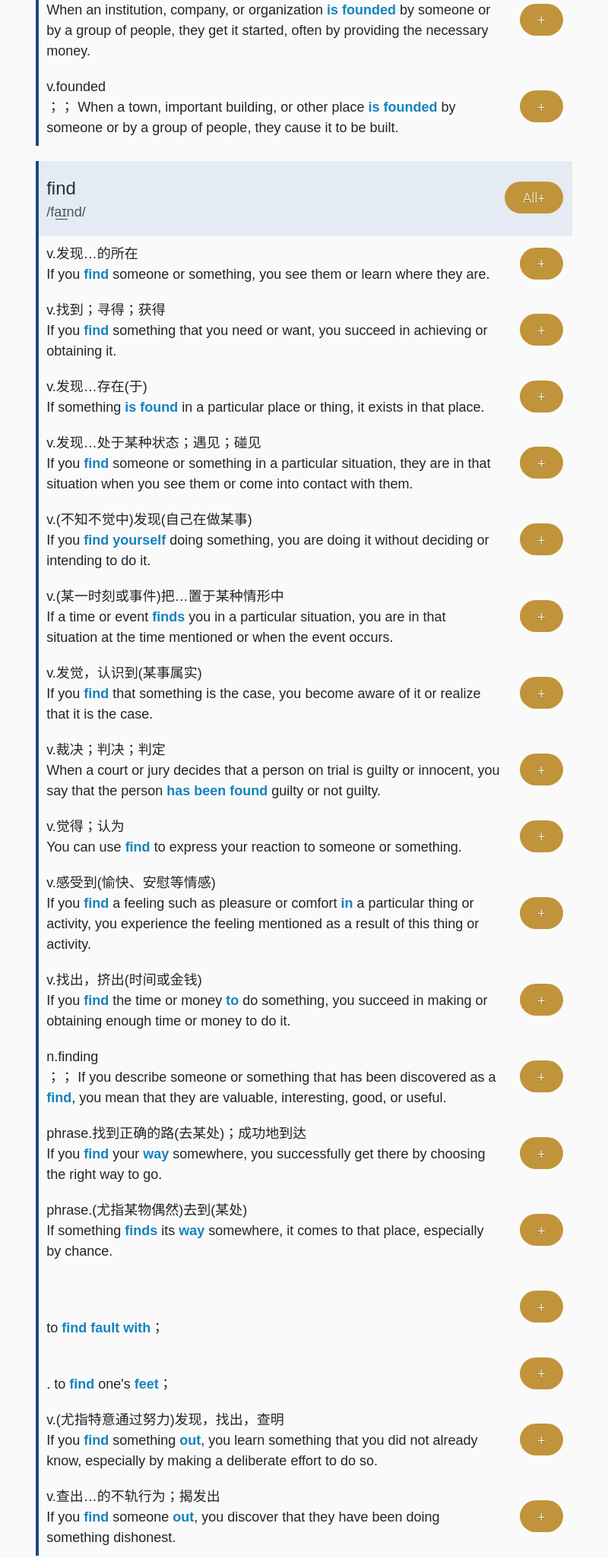
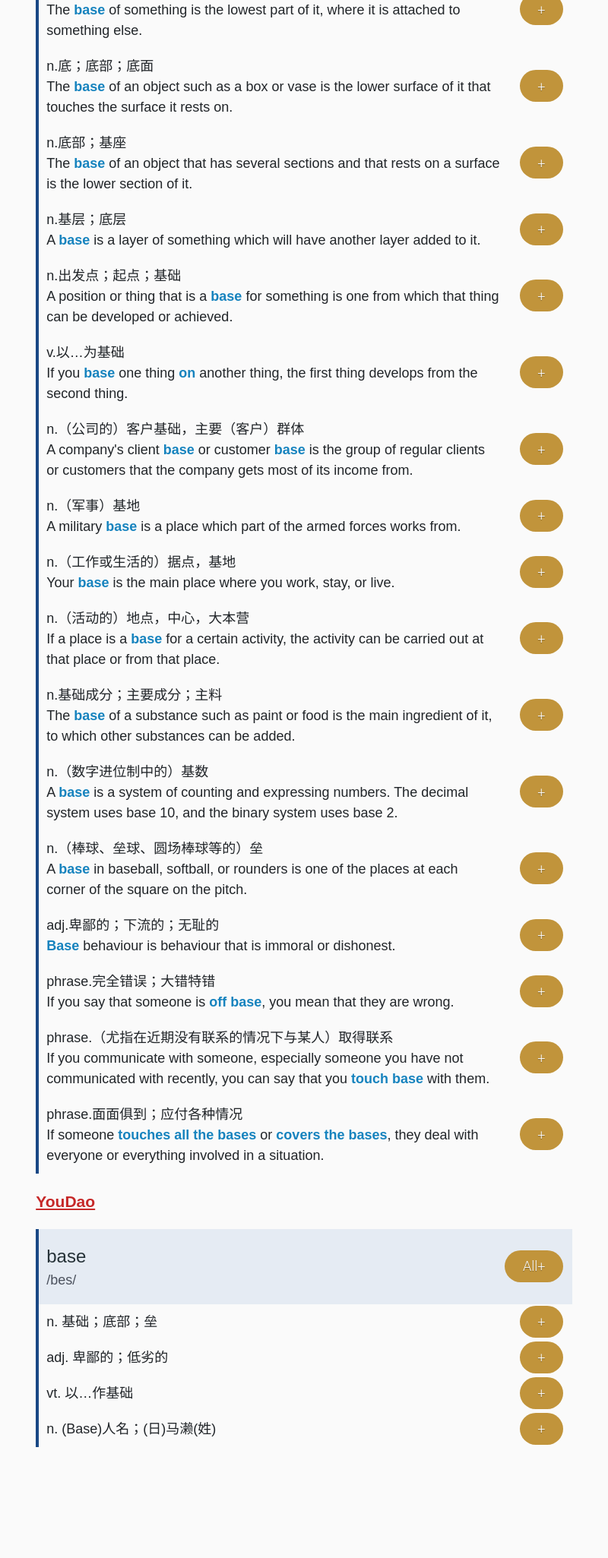
Before and after one commit to Kunkgg/dict_helper, an Electron app: page index.html in a window 800 px wide. Shown: the part 284-2335 px from the top of the page at 76% size. After the commit the page ends 2209 px from the top, so only its background shows below. Drawn offline with Linux system fonts and the light colour scheme.

```diff
--- a/index.html
+++ b/index.html
@@ -18,8 +18,8 @@
         <div class="word-header-line">
             <div class="expr-reading">
                 <ul>
-                    <li class="expr">found</li>
-                    <li class="reading">/fa͟ʊnd/</li>
+                    <li class="expr">base</li>
+                    <li class="reading">/be͟ɪs/</li>
                 </ul>
             </div>
             <div class="link-all">
@@ -29,124 +29,92 @@
         <div class="gloss-list">
 
             <div class="gloss-one">
-                <p class="gloss"><br> <b>Found</b> is the past tense and past participle of <b>find</b> . </p>
+                <p class="gloss">n.基础；根基；底部<br> The <b>base</b> of something is its lowest edge or part. </p>
                 <p class="link-one"><a href="#">+</a></p>
             </div>
 
             <div class="gloss-one">
-                <p class="gloss">v.建立；成立；创立<br> When an institution, company, or organization <b>is founded</b> by someone or by a group of people, they get it started, often by providing the necessary money. </p>
+                <p class="gloss">n.基部；相连处；连接处<br> The <b>base</b> of something is the lowest part of it, where it is attached to something else. </p>
                 <p class="link-one"><a href="#">+</a></p>
             </div>
 
             <div class="gloss-one">
-                <p class="gloss">v.founded<br><b class="text_blue"></b>；<b class="text_blue"></b>； When a town, important building, or other place <b>is founded</b> by someone or by a group of people, they cause it to be built. </p>
-                <p class="link-one"><a href="#">+</a></p>
-            </div>
-
-        </div>
-    </div>
-
-        <div class="word">
-        <div class="word-header-line">
-            <div class="expr-reading">
-                <ul>
-                    <li class="expr">find</li>
-                    <li class="reading">/fa͟ɪnd/</li>
-                </ul>
-            </div>
-            <div class="link-all">
-                <a href="#">All+</a>
-            </div>
-        </div>
-        <div class="gloss-list">
-
-            <div class="gloss-one">
-                <p class="gloss">v.发现…的所在<br> If you <b>find</b> someone or something, you see them or learn where they are. </p>
+                <p class="gloss">n.底；底部；底面<br> The <b>base</b> of an object such as a box or vase is the lower surface of it that touches the surface it rests on. </p>
                 <p class="link-one"><a href="#">+</a></p>
             </div>
 
             <div class="gloss-one">
-                <p class="gloss">v.找到；寻得；获得<br> If you <b>find</b> something that you need or want, you succeed in achieving or obtaining it. </p>
+                <p class="gloss">n.底部；基座<br> The <b>base</b> of an object that has several sections and that rests on a surface is the lower section of it. </p>
                 <p class="link-one"><a href="#">+</a></p>
             </div>
 
             <div class="gloss-one">
-                <p class="gloss">v.发现…存在(于)<br> If something <b>is found</b> in a particular place or thing, it exists in that place. </p>
+                <p class="gloss">n.基层；底层<br> A <b>base</b> is a layer of something which will have another layer added to it. </p>
                 <p class="link-one"><a href="#">+</a></p>
             </div>
 
             <div class="gloss-one">
-                <p class="gloss">v.发现…处于某种状态；遇见；碰见<br> If you <b>find</b> someone or something in a particular situation, they are in that situation when you see them or come into contact with them. </p>
+                <p class="gloss">n.出发点；起点；基础<br> A position or thing that is a <b>base</b> for something is one from which that thing can be developed or achieved. </p>
                 <p class="link-one"><a href="#">+</a></p>
             </div>
 
             <div class="gloss-one">
-                <p class="gloss">v.(不知不觉中)发现(自己在做某事)<br> If you <b>find</b> <b>yourself</b> doing something, you are doing it without deciding or intending to do it. </p>
+                <p class="gloss">v.以…为基础<br> If you <b>base</b> one thing <b>on</b> another thing, the first thing develops from the second thing. </p>
                 <p class="link-one"><a href="#">+</a></p>
             </div>
 
             <div class="gloss-one">
-                <p class="gloss">v.(某一时刻或事件)把…置于某种情形中<br> If a time or event <b>finds</b> you in a particular situation, you are in that situation at the time mentioned or when the event occurs. </p>
+                <p class="gloss">n.（公司的）客户基础，主要（客户）群体<br> A company's client <b>base</b> or customer <b>base</b> is the group of regular clients or customers that the company gets most of its income from. </p>
                 <p class="link-one"><a href="#">+</a></p>
             </div>
 
             <div class="gloss-one">
-                <p class="gloss">v.发觉，认识到(某事属实)<br> If you <b>find</b> that something is the case, you become aware of it or realize that it is the case. </p>
+                <p class="gloss">n.（军事）基地<br> A military <b>base</b> is a place which part of the armed forces works from. </p>
                 <p class="link-one"><a href="#">+</a></p>
             </div>
 
             <div class="gloss-one">
-                <p class="gloss">v.裁决；判决；判定<br> When a court or jury decides that a person on trial is guilty or innocent, you say that the person <b>has been found</b> guilty or not guilty. </p>
+                <p class="gloss">n.（工作或生活的）据点，基地<br> Your <b>base</b> is the main place where you work, stay, or live. </p>
                 <p class="link-one"><a href="#">+</a></p>
             </div>
 
             <div class="gloss-one">
-                <p class="gloss">v.觉得；认为<br> You can use <b>find</b> to express your reaction to someone or something. </p>
+                <p class="gloss">n.（活动的）地点，中心，大本营<br> If a place is a <b>base</b> for a certain activity, the activity can be carried out at that place or from that place. </p>
                 <p class="link-one"><a href="#">+</a></p>
             </div>
 
             <div class="gloss-one">
-                <p class="gloss">v.感受到(愉快、安慰等情感)<br> If you <b>find</b> a feeling such as pleasure or comfort <b>in</b> a particular thing or activity, you experience the feeling mentioned as a result of this thing or activity. </p>
+                <p class="gloss">n.基础成分；主要成分；主料<br> The <b>base</b> of a substance such as paint or food is the main ingredient of it, to which other substances can be added. </p>
                 <p class="link-one"><a href="#">+</a></p>
             </div>
 
             <div class="gloss-one">
-                <p class="gloss">v.找出，挤出(时间或金钱)<br> If you <b>find</b> the time or money <b>to</b> do something, you succeed in making or obtaining enough time or money to do it. </p>
+                <p class="gloss">n.（数字进位制中的）基数<br> A <b>base</b> is a system of counting and expressing numbers. The decimal system uses base 10, and the binary system uses base 2. </p>
                 <p class="link-one"><a href="#">+</a></p>
             </div>
 
             <div class="gloss-one">
-                <p class="gloss">n.finding<br><b class="text_blue"></b>；<b class="text_blue"></b>； If you describe someone or something that has been discovered as a <b>find</b>, you mean that they are valuable, interesting, good, or useful. </p>
+                <p class="gloss">n.（棒球、垒球、圆场棒球等的）垒<br> A <b>base</b> in baseball, softball, or rounders is one of the places at each corner of the square on the pitch. </p>
                 <p class="link-one"><a href="#">+</a></p>
             </div>
 
             <div class="gloss-one">
-                <p class="gloss">phrase.找到正确的路(去某处)；成功地到达<br> If you <b>find</b> your <b>way</b> somewhere, you successfully get there by choosing the right way to go. </p>
+                <p class="gloss">adj.卑鄙的；下流的；无耻的<br> <b>Base</b> behaviour is behaviour that is immoral or dishonest. </p>
                 <p class="link-one"><a href="#">+</a></p>
             </div>
 
             <div class="gloss-one">
-                <p class="gloss">phrase.(尤指某物偶然)去到(某处)<br> If something <b>finds</b> its <b>way</b> somewhere, it comes to that place, especially by chance. </p>
+                <p class="gloss">phrase.完全错误；大错特错<br> If you say that someone is <b>off base</b>, you mean that they are wrong. </p>
                 <p class="link-one"><a href="#">+</a></p>
             </div>
 
             <div class="gloss-one">
-                <p class="gloss"><br><br/> to <b>find fault with</b><b class="text_blue"></b>； </p>
+                <p class="gloss">phrase.（尤指在近期没有联系的情况下与某人）取得联系<br> If you communicate with someone, especially someone you have not communicated with recently, you can say that you <b>touch base</b> with them. </p>
                 <p class="link-one"><a href="#">+</a></p>
             </div>
 
             <div class="gloss-one">
-                <p class="gloss"><br>  . to <b>find</b> one's <b>feet</b><b class="text_blue"></b>； </p>
-                <p class="link-one"><a href="#">+</a></p>
-            </div>
-
-            <div class="gloss-one">
-                <p class="gloss">v.(尤指特意通过努力)发现，找出，查明<br> If you <b>find</b> something <b>out</b>, you learn something that you did not already know, especially by making a deliberate effort to do so. </p>
-                <p class="link-one"><a href="#">+</a></p>
-            </div>
-
-            <div class="gloss-one">
-                <p class="gloss">v.查出…的不轨行为；揭发出<br> If you <b>find</b> someone <b>out</b>, you discover that they have been doing something dishonest. </p>
+                <p class="gloss">phrase.面面俱到；应付各种情况<br> If someone <b>touches all the bases</b> or <b>covers the bases</b>, they deal with everyone or everything involved in a situation. </p>
                 <p class="link-one"><a href="#">+</a></p>
             </div>
 
@@ -162,8 +130,8 @@
         <div class="word-header-line">
             <div class="expr-reading">
                 <ul>
-                    <li class="expr">found</li>
-                    <li class="reading">/faʊnd/</li>
+                    <li class="expr">base</li>
+                    <li class="reading">/bes/</li>
                 </ul>
             </div>
             <div class="link-all">
@@ -173,12 +141,22 @@
         <div class="gloss-list">
 
             <div class="gloss-one">
-                <p class="gloss">v. 找到（find的过去分词）</p>
+                <p class="gloss">n. 基础；底部；垒</p>
                 <p class="link-one"><a href="#">+</a></p>
             </div>
 
             <div class="gloss-one">
-                <p class="gloss">vt. 创立，建立；创办</p>
+                <p class="gloss">adj. 卑鄙的；低劣的</p>
+                <p class="link-one"><a href="#">+</a></p>
+            </div>
+
+            <div class="gloss-one">
+                <p class="gloss">vt. 以…作基础</p>
+                <p class="link-one"><a href="#">+</a></p>
+            </div>
+
+            <div class="gloss-one">
+                <p class="gloss">n. (Base)人名；(日)马濑(姓)</p>
                 <p class="link-one"><a href="#">+</a></p>
             </div>
 
--- a/main.js
+++ b/main.js
@@ -1,5 +1,5 @@
 const { app, BrowserWindow } = require('electron')
-const DIS_FILE = '/home/gk07/mytools/dict_helper/index.html';
+const DIS_FILE = 'index.html';
 
 // Keep a global reference of the window object, if you don't, the window will
 // be closed automatically when the JavaScript object is garbage collected.
--- a/package.json
+++ b/package.json
@@ -20,6 +20,7 @@
   },
   "homepage": "https://github.com/Kunkgg/dict_helper#readme",
   "devDependencies": {
-    "electron": "^5.0.5"
+    "electron": "^5.0.5",
+    "electron-packager": "^14.0.0"
   }
 }
```
Also changed, not shown: 3 other files.
